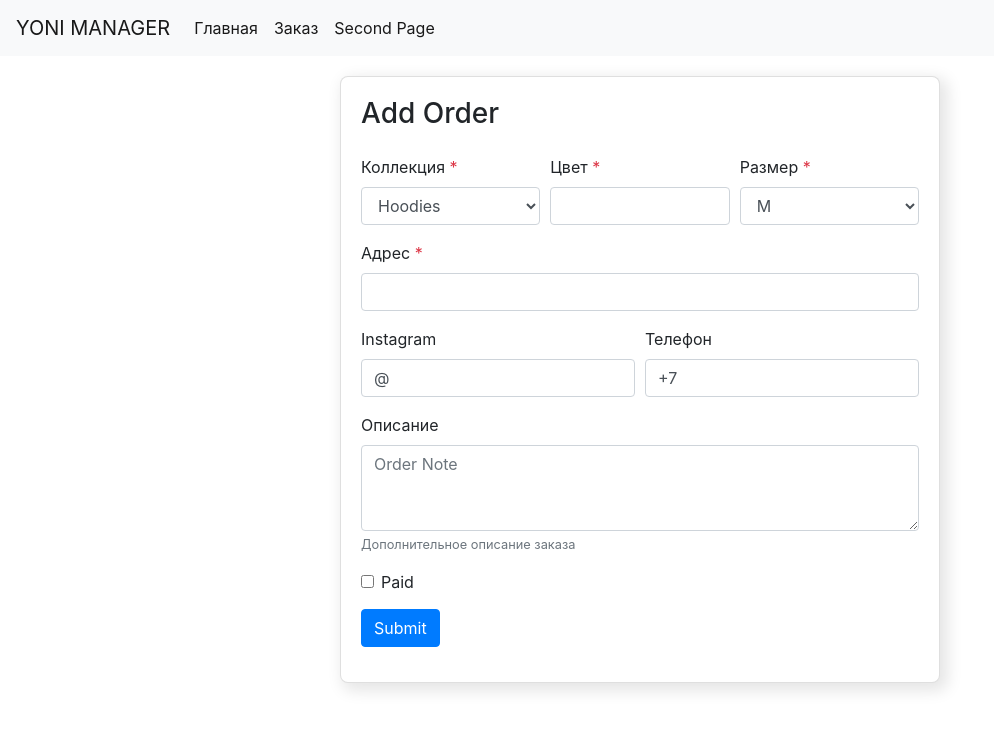
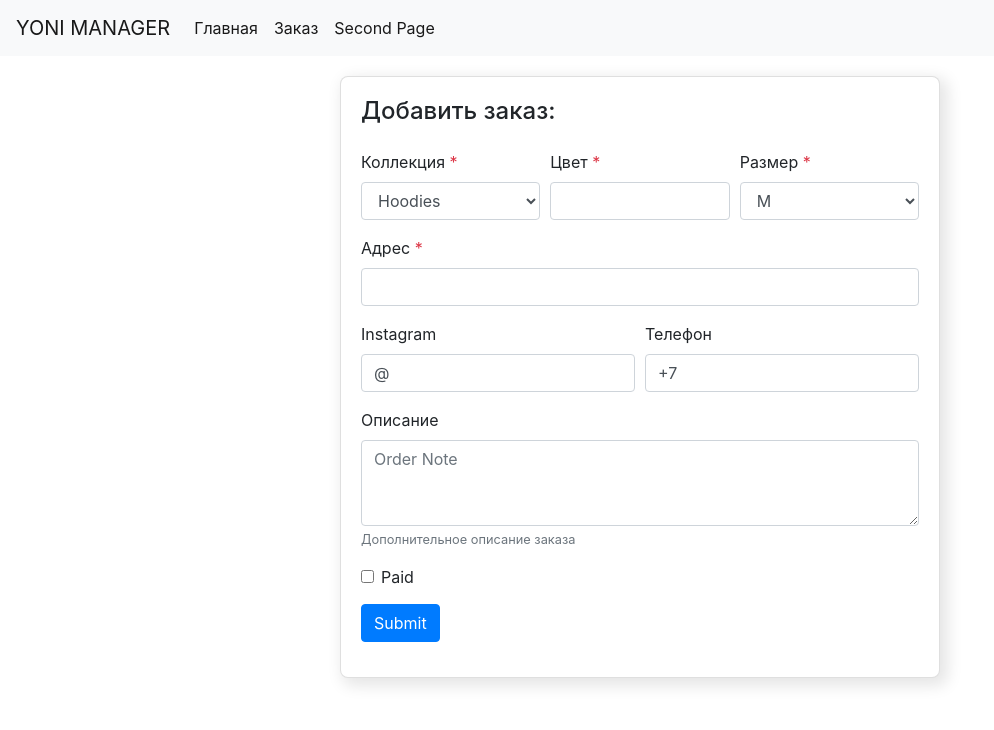
Before and after one commit to xmutaborx/YONIManager, a React (Create React App) app: page /order in a window 1280 px wide. Shown: the top 730 px of the page, without its empty margins (0-994 px from the left). Built offline with nearby package versions, Linux system fonts and the light colour scheme.

Commit message:
small fix

```diff
--- a/public/index.html
+++ b/public/index.html
@@ -11,7 +11,7 @@
     />
     <link rel="apple-touch-icon" href="%PUBLIC_URL%/logo192.png" />
     <link rel="manifest" href="%PUBLIC_URL%/manifest.json" />
-    <title>React App</title>
+    <title>YONI MANAGER</title>
   </head>
   <body>
     <noscript>You need to enable JavaScript to run this app.</noscript>
--- a/src/components/Form/Form.jsx
+++ b/src/components/Form/Form.jsx
@@ -79,7 +79,7 @@ const Form = () => {
 
             {!orderStatus && (
                 <div className="custom-card__content">
-                    <h3 className="mx-auto mb-4">Add Order</h3>
+                    <h4 className="mx-auto mb-4">Добавить заказ:</h4>
                     <CSSTransition
                         in={showError}
                         timeout={300}
--- a/src/components/OrderConfirm/OrderConfirm.jsx
+++ b/src/components/OrderConfirm/OrderConfirm.jsx
@@ -4,7 +4,7 @@ import './OrderConfirm.scss'
 const OrderConfirm = ({ article, color, size, address, instagram, phone, description, paid, onConfirm, onEdit }) => {
     return (
         <div className="order-confirm">
-            <h3>Подтверждение заказа:</h3>
+            <h4>Подтверждение заказа:</h4>
             <div className="order-confirm__content">
                 <div className="order-confirm__row">
                     <span className="order-confirm__title">Коллекция: </span>
```
